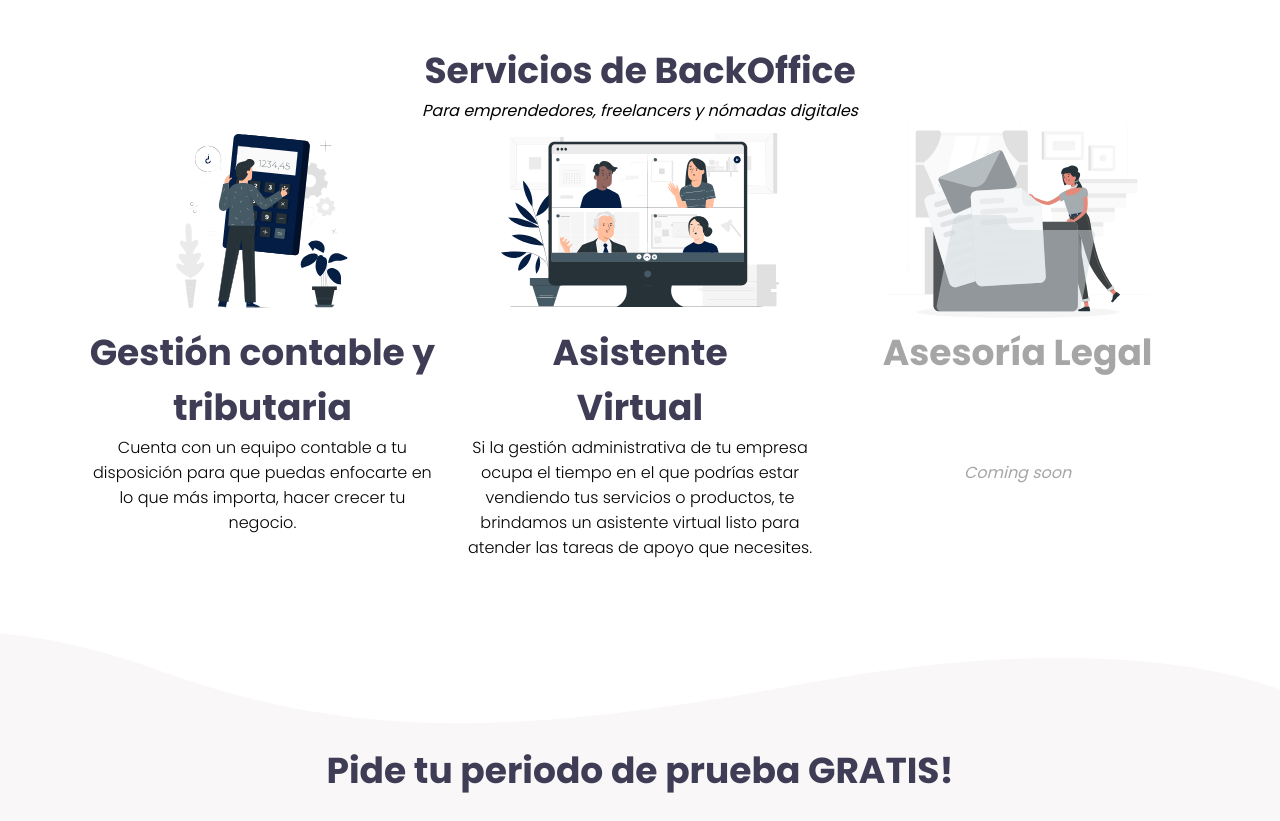
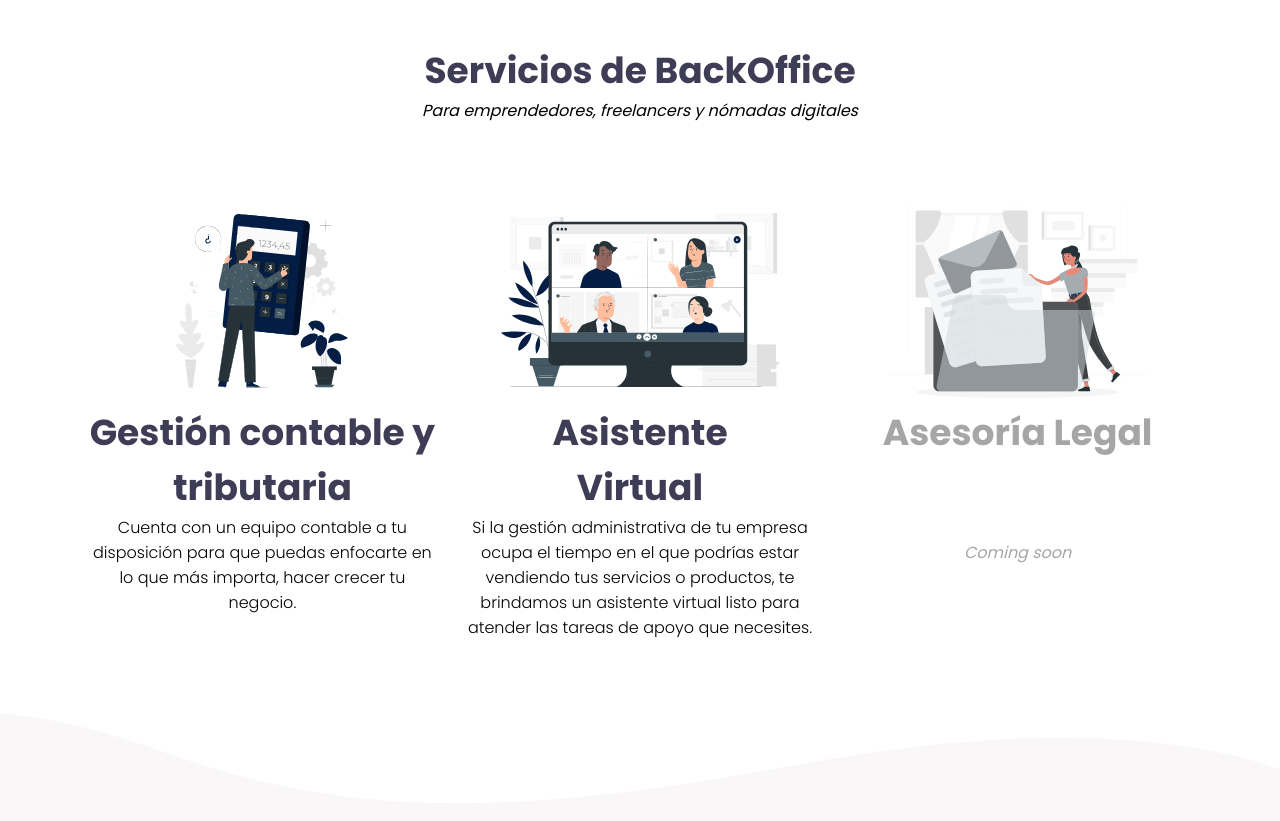
Before and after one commit to Groway-Studio/backoffice-landing, a React (Create React App) app: page / in a window 1280 px wide. Shown: the part 660-1481 px from the top of the page. Built offline with nearby package versions, Linux system fonts and the light colour scheme.

Commit message:
Periodo de prueba text updated close #4

```diff
--- a/src/sass/component/_services.scss
+++ b/src/sass/component/_services.scss
@@ -11,13 +11,10 @@
     width: $container-tablet;
     flex-direction: column;
     margin-top: 140px;
-    //   position: inherit;
   }
   @include phone {
     width: $container-phone;
     flex-direction: column;
-    //   height: 490px;
-    //   position: inherit;
   }
 }
 .contentServices {
@@ -75,6 +72,7 @@
   flex-wrap: wrap;
   gap: 3rem 2rem;
   justify-content: center;
+  margin-top: 5rem;
 
   @include phone {
     margin-top: 2rem;
```
